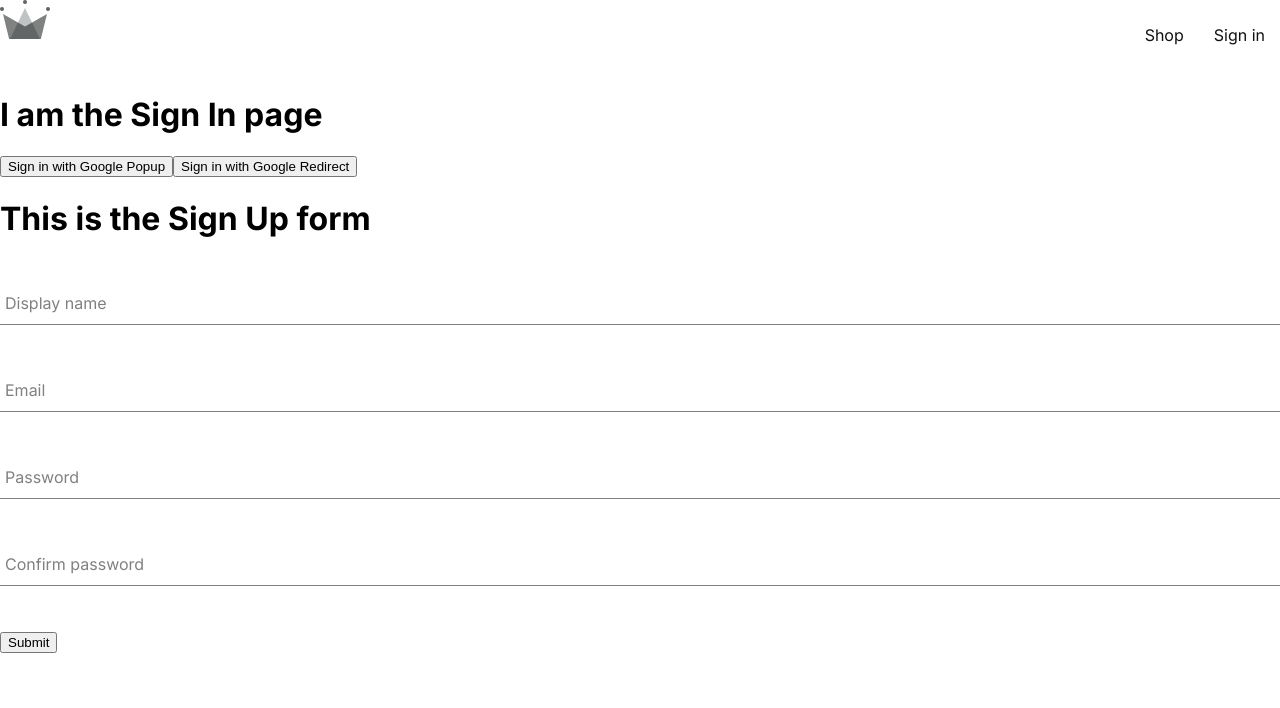
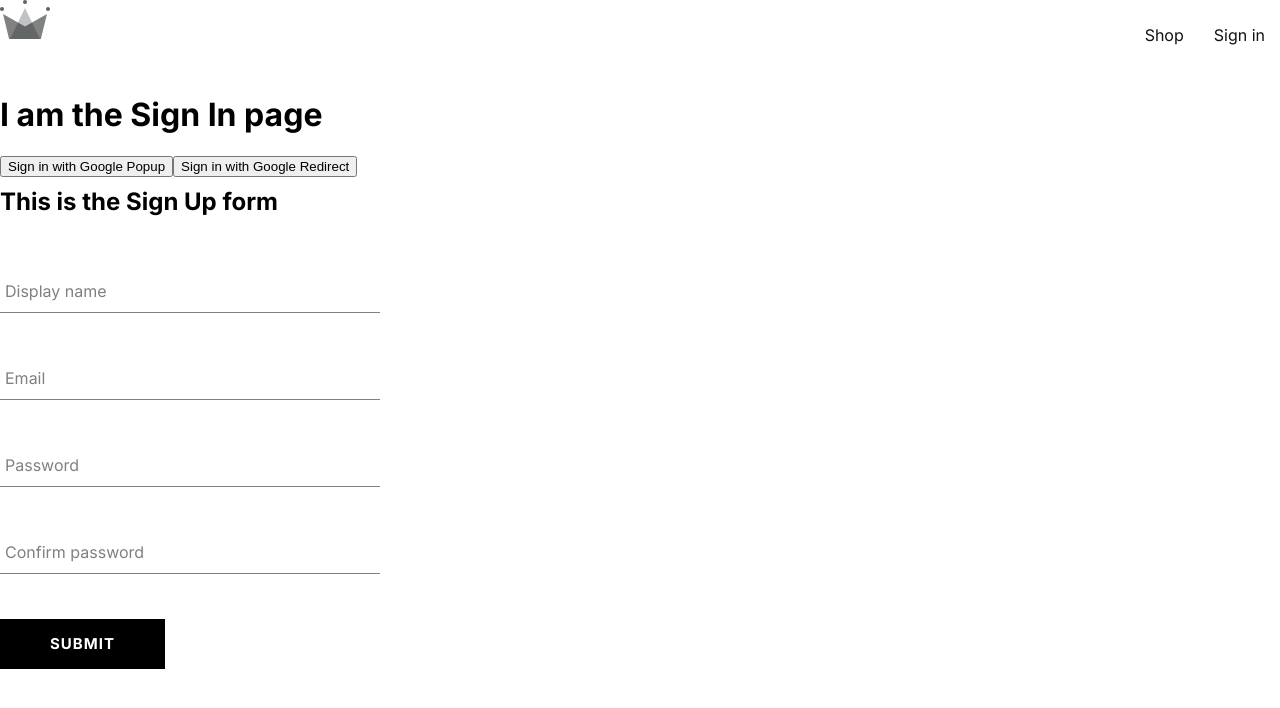
Before and after one commit to thedevangvishnu/mastering-react, a React (Create React App) app in the folder ztm-react-developer-2023/crown-clothing/: page /sign-in in a window 1280 px wide. Shown: the top 708 px of the page. Built offline with nearby package versions, Linux system fonts and the light colour scheme.

Commit message:
Create a button component and style it
Extract out a button component so that it could be reused at
various places in the app. Style it according and provide props
that can dynamically style it button depending upon what type and
where that button component is used.

```diff
--- /dev/null
+++ b/ztm-react-developer-2023/crown-clothing/src/components/button/button.component.jsx
@@ -0,0 +1,19 @@
+import "./button.styles.scss";
+
+const buttonTypeClasses = {
+  google: "google-sign-in",
+  inverted: "inverted",
+};
+
+const Button = ({ children, buttonType, ...otherProps }) => {
+  return (
+    <button
+      className={`button-container ${buttonTypeClasses[buttonType]}`}
+      {...otherProps}
+    >
+      {children}
+    </button>
+  );
+};
+
+export default Button;
--- /dev/null
+++ b/ztm-react-developer-2023/crown-clothing/src/components/button/button.styles.scss
@@ -0,0 +1,42 @@
+.button-container {
+  min-width: 165px;
+  width: auto;
+  height: 50px;
+  letter-spacing: 1px;
+  line-height: 50px;
+  padding: 0 35px 0 35px;
+  font-size: 15px;
+  background-color: black;
+  color: white;
+  text-transform: uppercase;
+  font-family: "Inter", sans-serif;
+  font-weight: bolder;
+  border: none;
+  cursor: pointer;
+  display: flex;
+  justify-content: center;
+  transition: background-color 0.3s, color 0.3s;
+  &:hover {
+    background-color: white;
+    color: black;
+    border: 1px solid black;
+  }
+  &.google-sign-in {
+    background-color: #4285f4;
+    color: white;
+    &:hover {
+      background-color: #357ae8;
+      border: none;
+    }
+  }
+  &.inverted {
+    background-color: white;
+    color: black;
+    border: 1px solid black;
+    &:hover {
+      background-color: black;
+      color: white;
+      border: none;
+    }
+  }
+}
--- a/ztm-react-developer-2023/crown-clothing/src/components/sign-up-form/sign-up-form.component.jsx
+++ b/ztm-react-developer-2023/crown-clothing/src/components/sign-up-form/sign-up-form.component.jsx
@@ -1,9 +1,16 @@
 import { useState } from "react";
+
 import {
   createAuthUserWithEmailAndPassword,
   createUserDocumentFromAuth,
 } from "../../utils/firebase/firebase.utils";
+
 import FormInput from "../form-input/form-input.component";
+
+import "./sign-up-form.styles.scss";
+
+import Button from "../button/button.component";
+
 import { Form } from "react-router-dom";
 
 const defaultFormFields = {
@@ -58,8 +65,8 @@
   };
 
   return (
-    <div>
-      <h1>This is the Sign Up form</h1>
+    <div className="sign-up-container">
+      <h2>This is the Sign Up form</h2>
       <form onSubmit={handleSubmit}>
         <FormInput
           label="Display name"
@@ -101,7 +108,7 @@
           onChange={handleChange}
         />
 
-        <button>Submit</button>
+        <Button type="submit">Submit</Button>
       </form>
     </div>
   );
--- /dev/null
+++ b/ztm-react-developer-2023/crown-clothing/src/components/sign-up-form/sign-up-form.styles.scss
@@ -0,0 +1,9 @@
+.sign-up-container {
+  display: flex;
+  flex-direction: column;
+  width: 380px;
+
+  h2 {
+    margin: 10px 0;
+  }
+}
```
